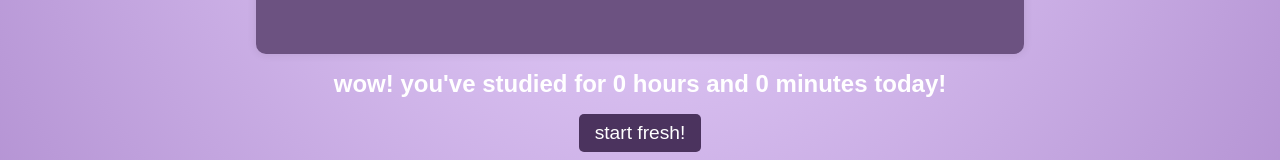
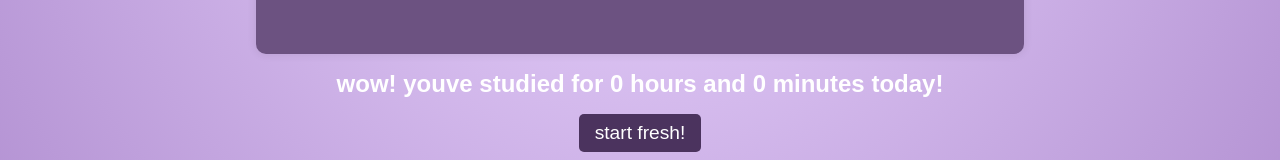
Before and after one commit to nicolajack/homeworktracker, a Next.js app: page /pomodoro in a window 1280 px wide. Shown: the part 613-773 px from the top of the page. Built offline with nearby package versions, Linux system fonts and the light colour scheme; a web font is replaced by a local one.

Commit message:
apostrophes </3

```diff
--- a/app/pomodoro/page.js
+++ b/app/pomodoro/page.js
@@ -155,7 +155,7 @@ export default function Pomodoro() {
                 <button className="resetButton" onClick={resetLongBreakTimer}>reset</button>
             </div>
         </div>
-            <h2 id="stats">wow! you've studied for {Math.floor((timesCompleted * 12.5) / 60)} hours and {Math.floor((timesCompleted * 12.5) % 60)} minutes today!</h2>
+            <h2 id="stats">wow! youve studied for {Math.floor((timesCompleted * 12.5) / 60)} hours and {Math.floor((timesCompleted * 12.5) % 60)} minutes today!</h2>
             <button className="resetAllButton" onClick={() => {
                 resetMainTimer();
                 resetBreakTimer();
```
